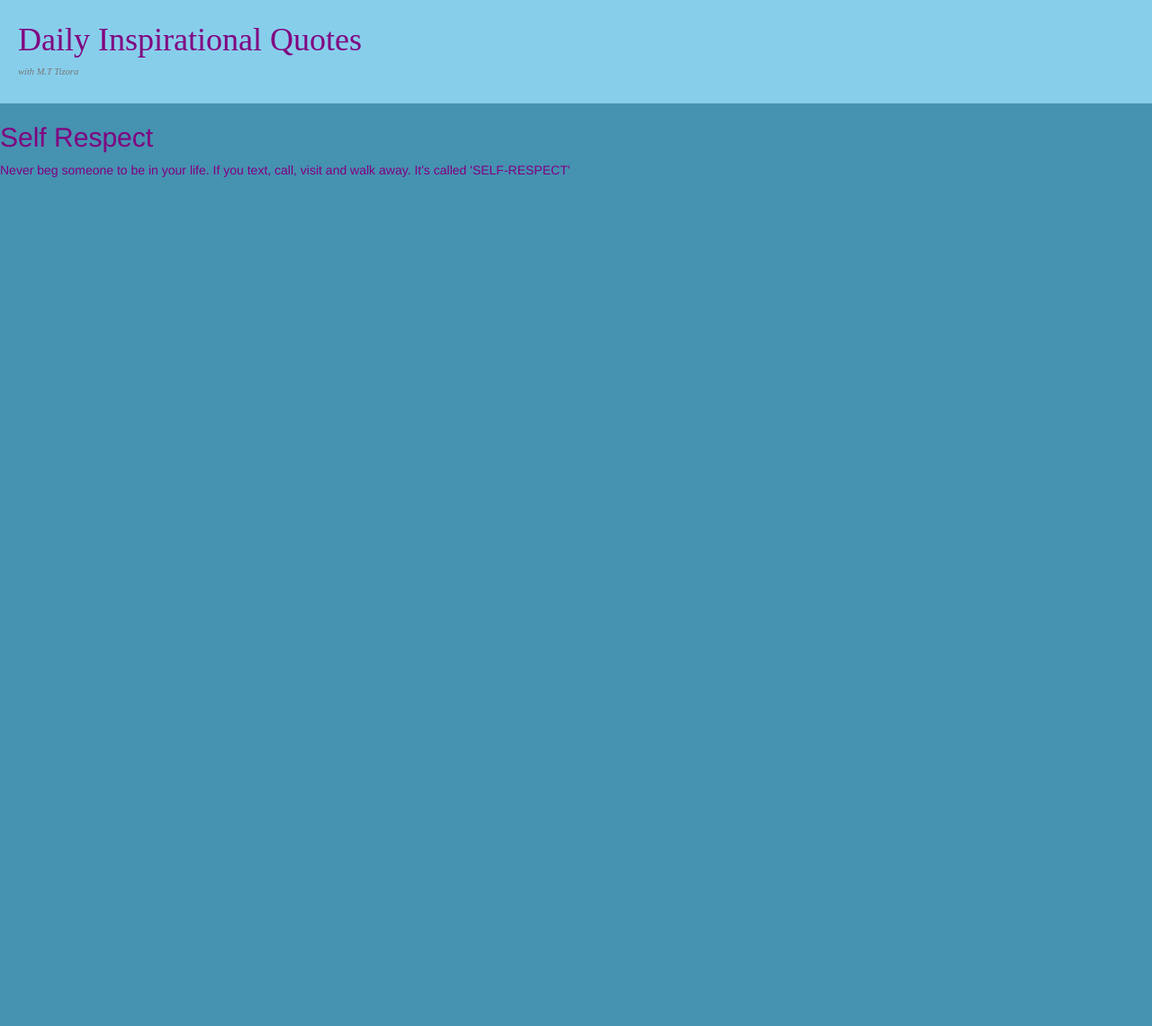
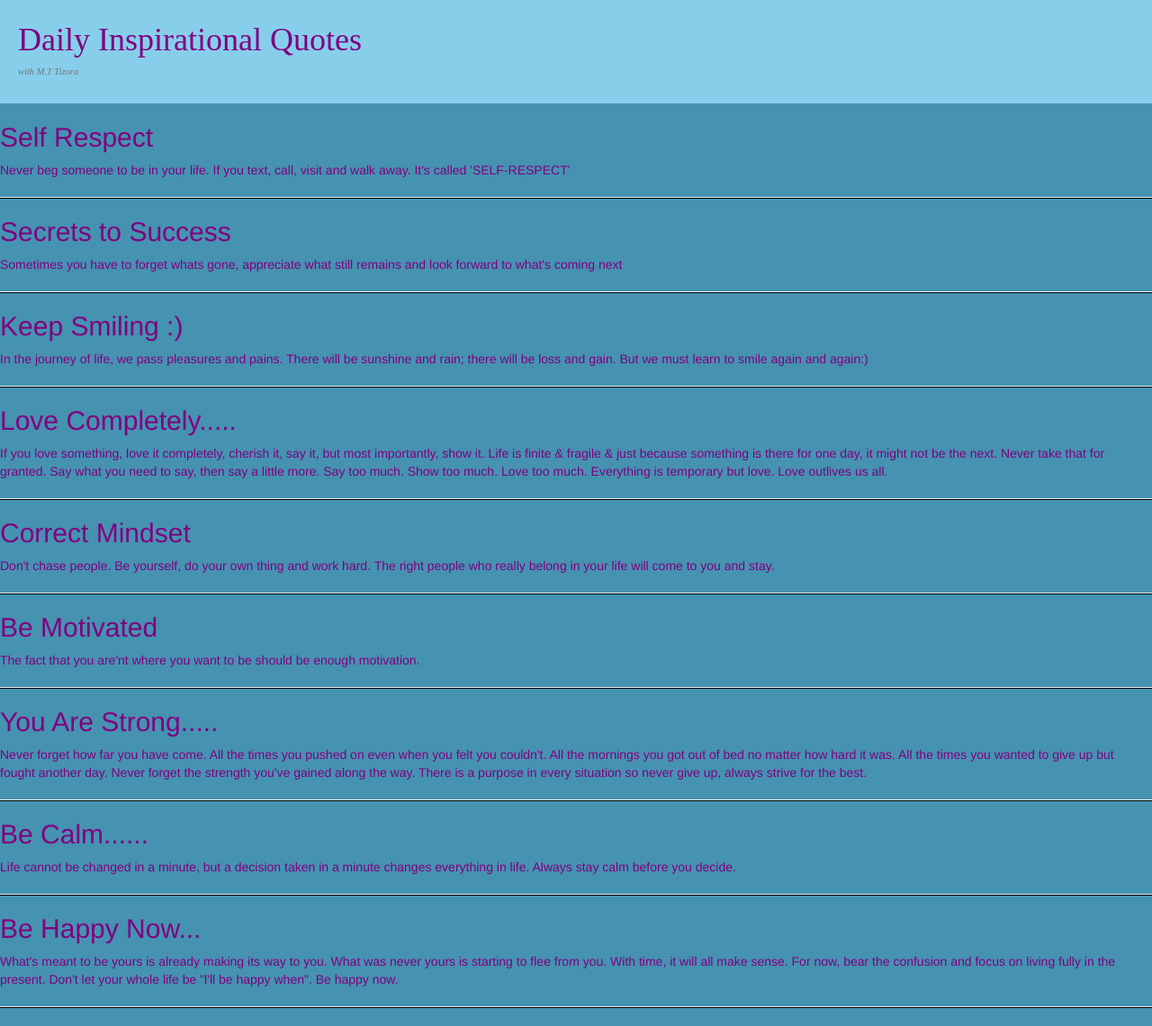
Before and after one commit to tatenda98/my-first-blog, a Django app: page / in a window 1280 px wide. Shown: the whole page at 90% size. Before the commit the page ends 197 px from the top, so only its background shows below. Run offline with Django 3.2, Linux system fonts and the light colour scheme; data that the repository does not hold is empty; some libraries are stand-ins or nearby versions.

Commit message:
Update base.html

```diff
--- a/blog/templates/blog/base.html
+++ b/blog/templates/blog/base.html
@@ -23,5 +23,36 @@
         </div>
          <h2>Self Respect</h2>
         <p>Never beg someone to be in your life. If you text, call, visit and walk away. It's called 'SELF-RESPECT'</p>
+        <hr>
+         <h2>Secrets to Success</h2>
+        <p>Sometimes you have to forget whats gone, appreciate what still remains and look forward to what's coming next</p>
+        <hr>
+        <h2>Keep Smiling :)</h2>
+        <p>In the journey of life, we pass pleasures and pains. There will be sunshine and rain; there will be loss and gain. But we must learn to smile again and again:)</p>
+        <hr>
+        <h2>Love Completely.....</h2>
+        <p>If you love something, love it completely, cherish it, say it, but most importantly, show it.
+
+            Life is finite & fragile & just because something is there for one day, it might not be the next. Never take that for granted.
+
+            Say what you need to say, then say a little more. Say too much. Show too much. Love too much. Everything is temporary but love. Love outlives us all.</p>
+        <hr>
+        <h2>Correct Mindset</h2>
+        <p>Don't chase people. Be yourself, do your own thing and work hard. The right people who really belong in your life will come to you and stay.</p>
+        <hr>
+        <h2>Be Motivated</h2>
+        <p>The fact that you are'nt where you want to be should be enough motivation.</p>
+        <hr>
+        <h2>You Are Strong.....</h2>
+        <p>Never forget how far you have come. All the times you pushed on even when you felt you couldn't. All the mornings you got out of bed no matter how hard it was. All the times you wanted to give up but fought another day. Never forget the strength you've gained along the way.
+
+            There is a purpose in every situation so never give up, always strive for the best.</p>
+        <hr>
+        <h2>Be Calm......</h2>
+        <p>Life cannot be changed in a minute, but a decision taken in a minute changes everything in life. Always stay calm before you decide.</p>
+        <hr>
+        <h2>Be Happy Now...</h2>
+        <p>What's meant to be yours is already making its way to you. What was never yours is starting to flee from you. With time, it will all make sense. For now, bear the confusion and focus on living fully in the present. Don't let your whole life be "l'll be happy when". Be happy now.</p>
+        <hr>
     </body>
 </html>
```
